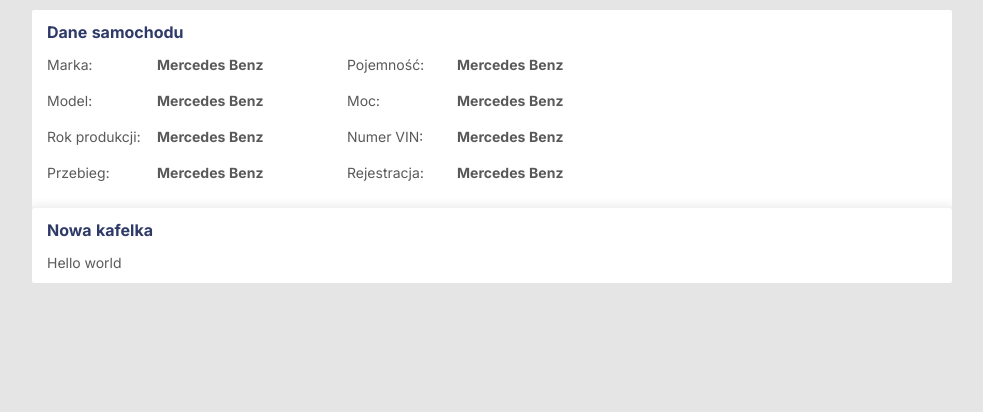
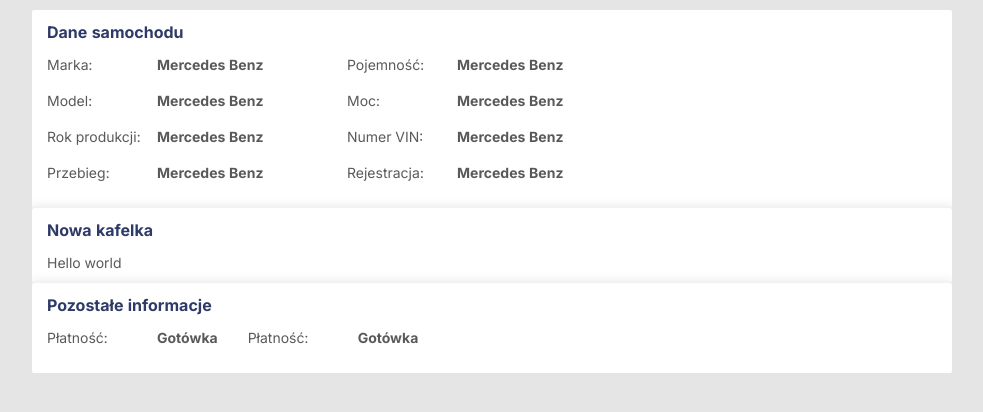
Before and after one commit to Andrzej-Marek/car_service_base, a React app: page / in a window 1280 px wide. Shown: the top 412 px of the page, without its empty margins (148-1131 px from the left). Built offline with nearby package versions, Linux system fonts and the light colour scheme; the HTML template or start-up script is replaced by a standard one.

Commit message:
add example other list

```diff
--- /dev/null
+++ b/src/components/Lists/OthersInfoList/OthersInfoList.tsx
@@ -0,0 +1,27 @@
+import React, { FC } from "react";
+import { media } from "@/shared/utils";
+import styled from "styled-components";
+import { ListElement } from "../components";
+
+
+interface OwnProps {}
+
+type Props = OwnProps;
+
+const OthersInfoList: FC<Props> = () => {
+
+    return (
+        <ListWrapper>
+            <ListElement label="Płatność" value="Gotówka"/>
+            <ListElement label="Płatność" value="Gotówka"/>
+        </ListWrapper>
+    )
+}
+
+const ListWrapper = styled.div`
+    ${media.tablet`
+        display: flex;
+    `};
+`;
+
+export default OthersInfoList;
--- a/src/components/index.ts
+++ b/src/components/index.ts
@@ -11,3 +11,4 @@ export { default as ContentTile } from "./Tiles/ContentTile/ContentTile";
 // Lists
 
 export { default as CarDetailsList } from "./Lists/CarDetailsList/CarDetailsList";
+export { default as OthersInfoList } from "./Lists/OthersInfoList/OthersInfoList";
--- a/src/containers/ServiceDetails/ServiceDetails.tsx
+++ b/src/containers/ServiceDetails/ServiceDetails.tsx
@@ -1,5 +1,5 @@
 import React, { FC } from "react";
-import { CarDetailsList, ContentTile } from "@/components";
+import { CarDetailsList, ContentTile, OthersInfoList } from "@/components";
 import styled from "styled-components";
 
 interface OwnProps {}
@@ -15,6 +15,9 @@ const ServiceDetails: FC<Props> = () => {
             <ContentTile title="Nowa kafelka">
                 <div>Hello world</div>
             </ContentTile>
+            <ContentTile title="Pozostałe informacje">
+                <OthersInfoList/>
+            </ContentTile>
         </Wrapper>
     );
 };
```
